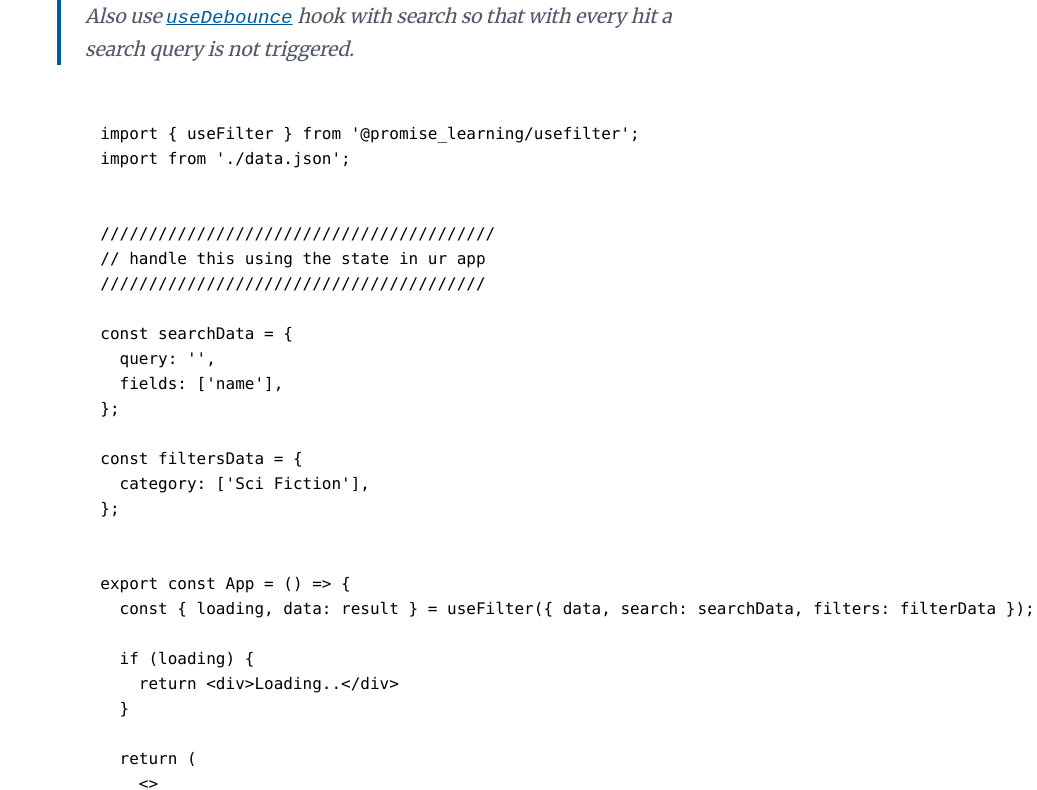
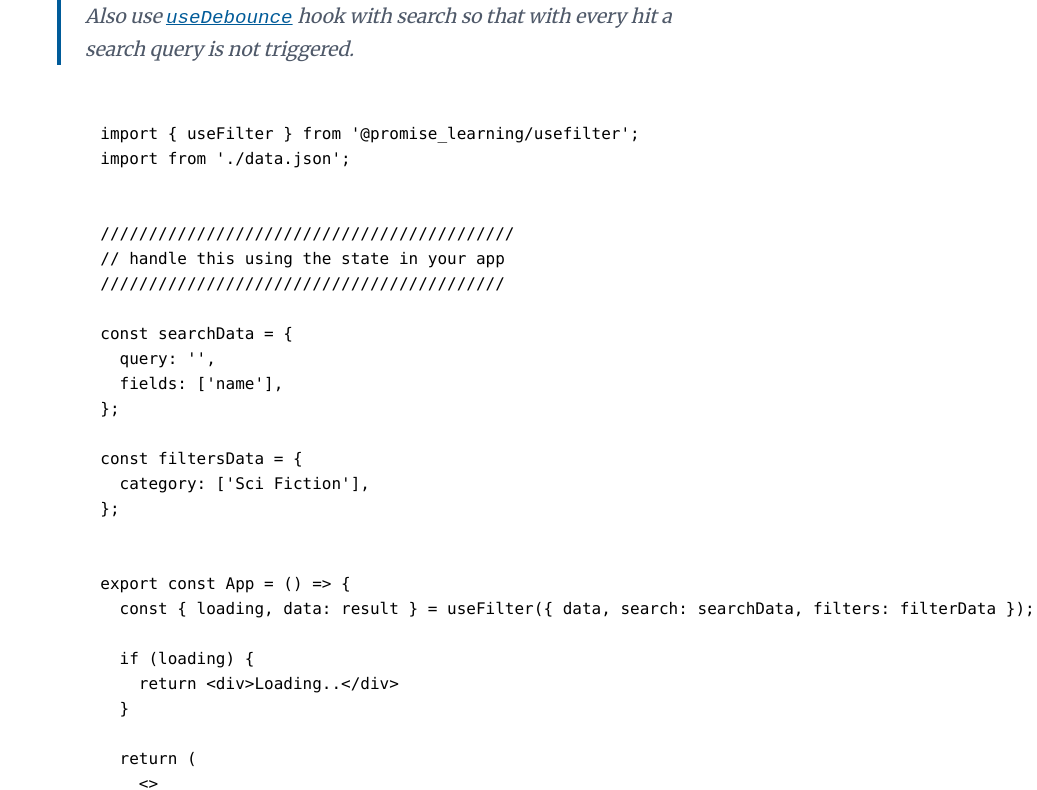
Before and after one commit to lakhansamani/lakhan.me, a Gatsby site: page /use-filter-hook/ in a window 1280 px wide. Shown: the part 1570-2360 px from the top of the page, without its empty margins (243-1280 px from the left). Built offline with nearby package versions, Linux system fonts and the light colour scheme; Gatsby itself is replaced by a stand-in of ours; some packages are replaced by stand-ins of ours; code samples lack their colours.

Commit message:
fix typo

```diff
--- a/content/blog/use-filter-hook/index.md
+++ b/content/blog/use-filter-hook/index.md
@@ -37,9 +37,9 @@ I, along with my friend [Yash Joshi](https://twitter.com/jyash97) developed a re
   import from './data.json';
 
 
-  /////////////////////////////////////////
-  // handle this using the state in ur app
-  ////////////////////////////////////////
+  ///////////////////////////////////////////
+  // handle this using the state in your app
+  //////////////////////////////////////////
 
   const searchData = {
     query: '',
```
